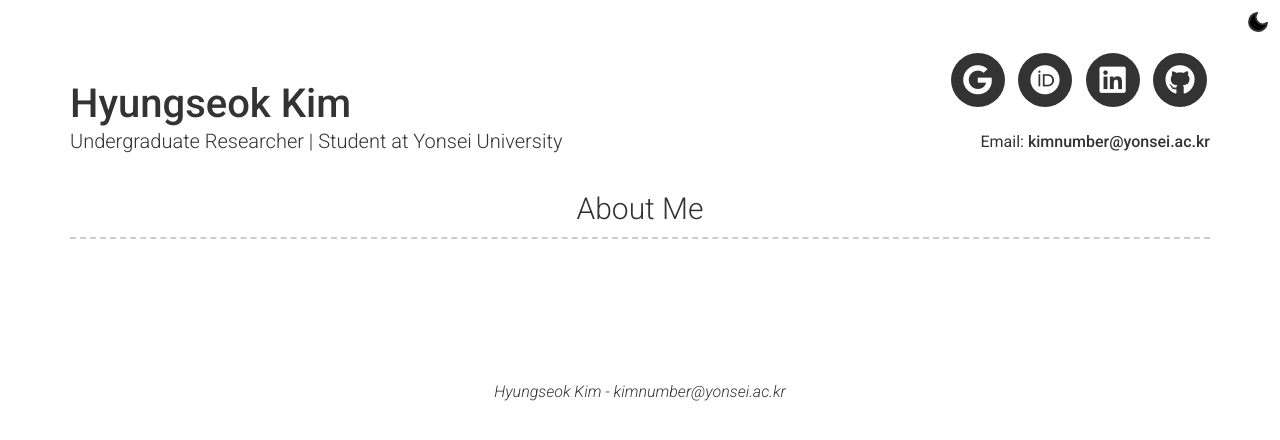
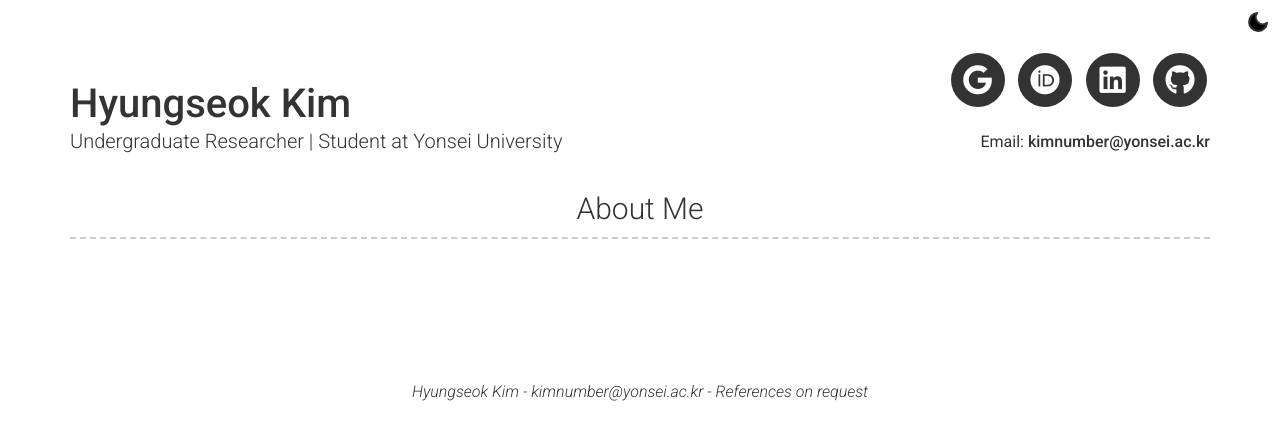
Before and after one commit to fluorite42/deprecated-website, a Jekyll site: the page built from index.markdown, in a window 1280 px wide. Shown: the top 440 px of the page. Built offline with Jekyll 4.4.1, drawn with Linux system fonts in a browser that asks for light colours; nearby versions of some CDN libraries.

Commit message:
APPLY Theme

```diff
--- a/_config.yml
+++ b/_config.yml
@@ -19,6 +19,7 @@
 # in the templates via {{ site.myvariable }}.
 
 repository: fluorite42/fluorite42.github.io
+# favicon: Directory of your favicon (eg. images/favicon.ico)(optional)
 
 name: Hyungseok Kim
 title: Undergraduate Researcher | Student at Yonsei University
@@ -47,6 +48,37 @@ googlescholar_username: e4HwKdQAAAAJ
 #pinterest_username: jekyll
 #youtube_username: jekyll
 
+# Additional icon links
+#additional_links:
+#- title: Link name
+#  icon: Font Awesome brand icon name (eg. fab fa-twitter) (https://fontawesome.com/icons?d=gallery&s=brands&m=free)
+#  url: Link url (eg. https://google.com)
+# - title: another link
+#   icon: font awesome brand icon name (eg. fab fa-twitter) (https://fontawesome.com/icons?d=gallery&s=brands&m=free)
+#   url: Link url (eg. https://google.com)
+
+# Google Analytics and Tag Manager
+# Using more than one of these may cause issues with reporting
+# gtm: "GTM-0000000"
+# gtag: "UA-00000000-0"
+# google_analytics: "UA-00000000-0"
+
+# About Section
+# about_title: About Me (Use this to override about section title)
+#about_profile_image: Directory of profile image (eg. images/profile.jpg)
+#about_content: | # this will include new lines to allow paragraphs
+#  Write an awesome description about yourself here, this supports markdown, so you can add [links](http://foobar.com) and highlight things <mark>like this</mark>.
+#
+#  You can even add paragraphs by using empty lines like this and add anything else [markdown](https://www.markdownguide.org/getting-started#what-is-markdown) supports such as
+#    - Lists
+#    - Tables
+#    - <a href="google.com">Links</a>
+#    - Images ![alt text](/images/landscape-trees.jpg "Trees")
+
+
+# Footer
+footer_show_references: true
+# references_title: References on request (Override references text)
 
 # sass
 sass:
@@ -54,9 +86,10 @@ sass:
   style: compressed
 
 # Build settings
-theme: minima
+# theme: modern-resume-theme #(Use this is you are hosting your resume yourself)
+remote_theme: sproogen/modern-resume-theme #(Use this if you are hosting your resume on GitHub)
 plugins:
-  - jekyll-feed
+  - jekyll-seo-tag
 
 # Exclude from processing.
 # The following items will not be processed, by default.
```
